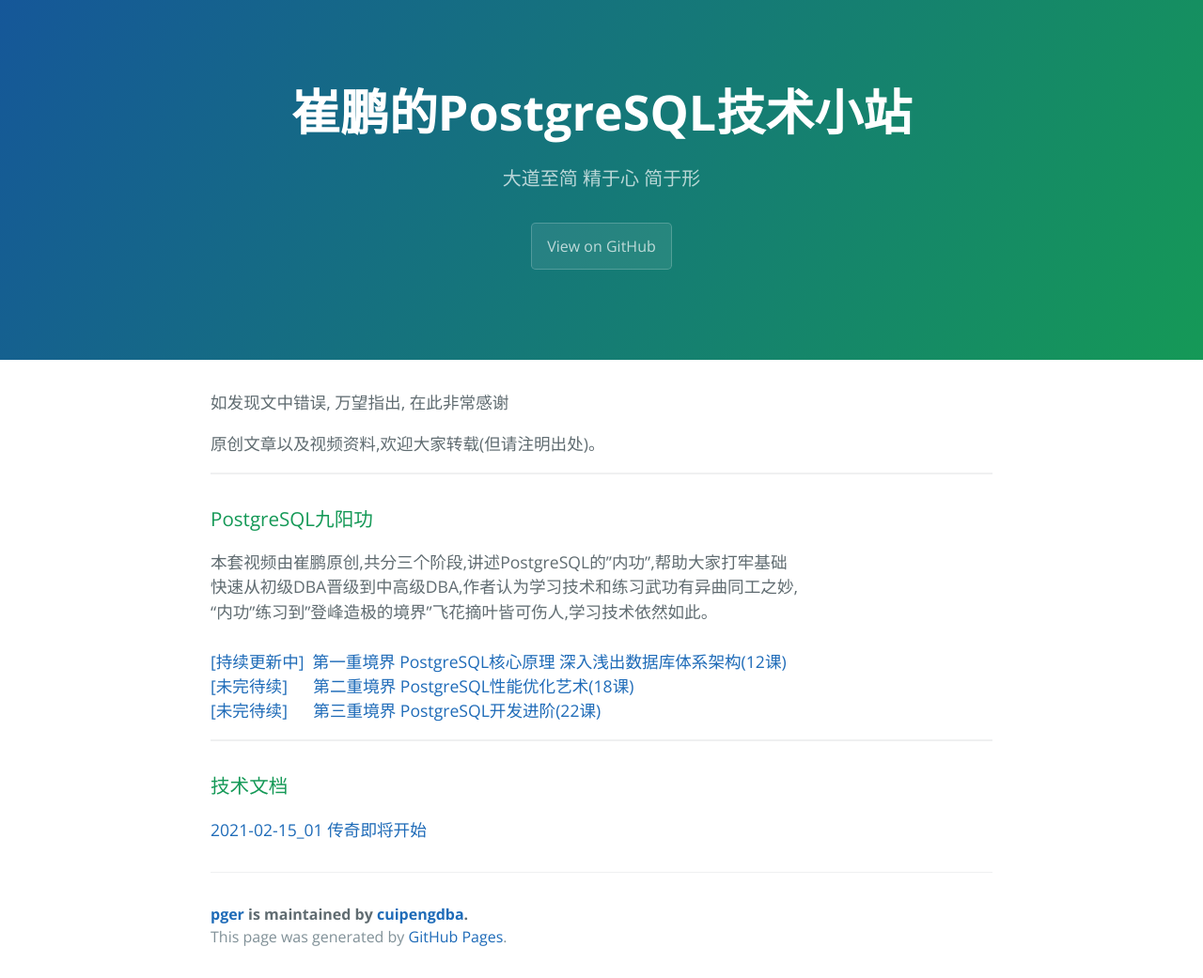
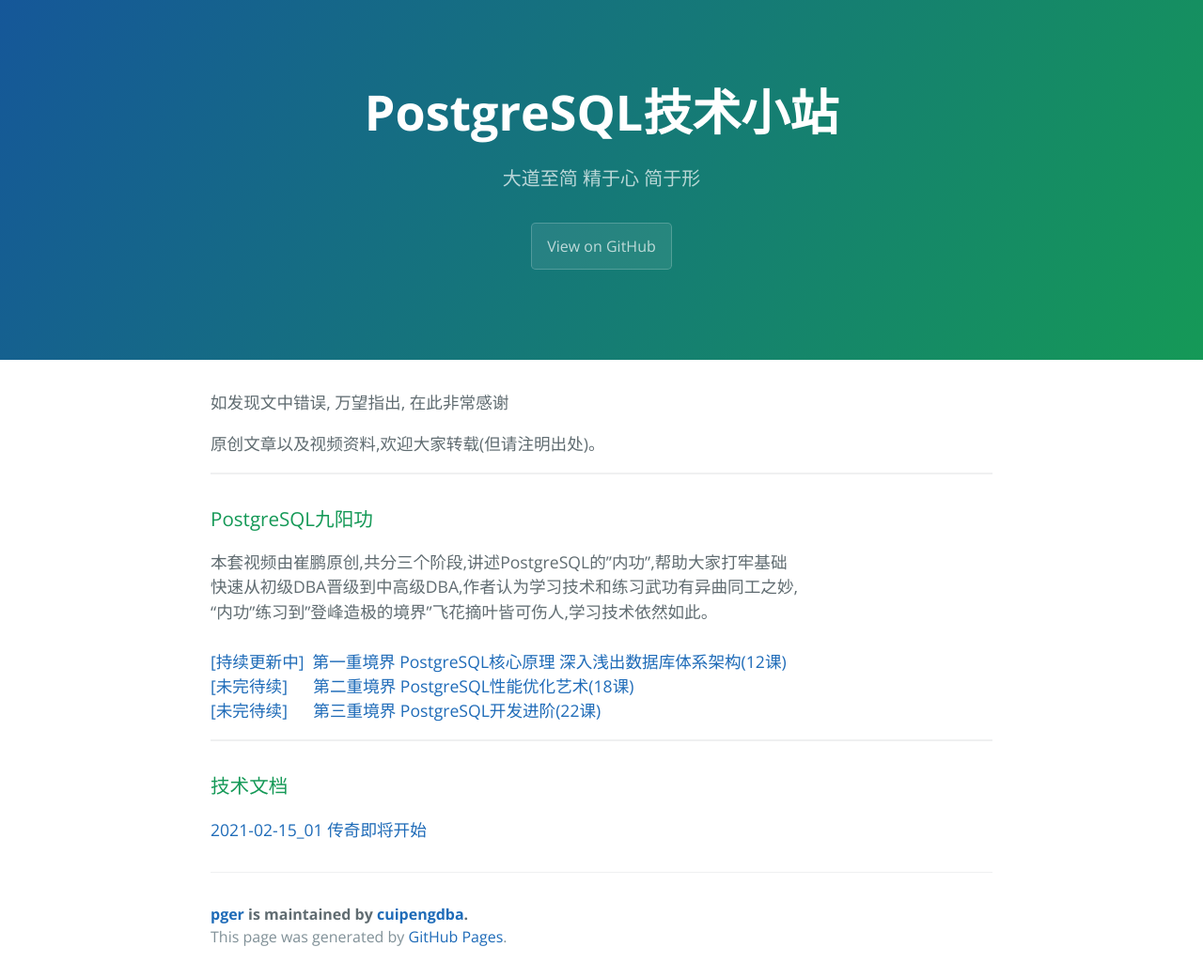
Before and after one commit to cuipengdba/pger, a Jekyll site: the page built from index.md, in a window 1280 px wide. Shown: the whole page at 94% size. Built offline with Jekyll 4.4.1, drawn with Linux system fonts in a browser that asks for light colours; our own code applies the rules of GitHub Pages for plain Markdown files.

Commit message:
Update _config.yml

```diff
--- a/_config.yml
+++ b/_config.yml
@@ -1,4 +1,4 @@
-title: 崔鹏的PostgreSQL技术小站
+title: PostgreSQL技术小站
 description: 大道至简 精于心 简于形
 show_downloads: false
 google_analytics:
```
